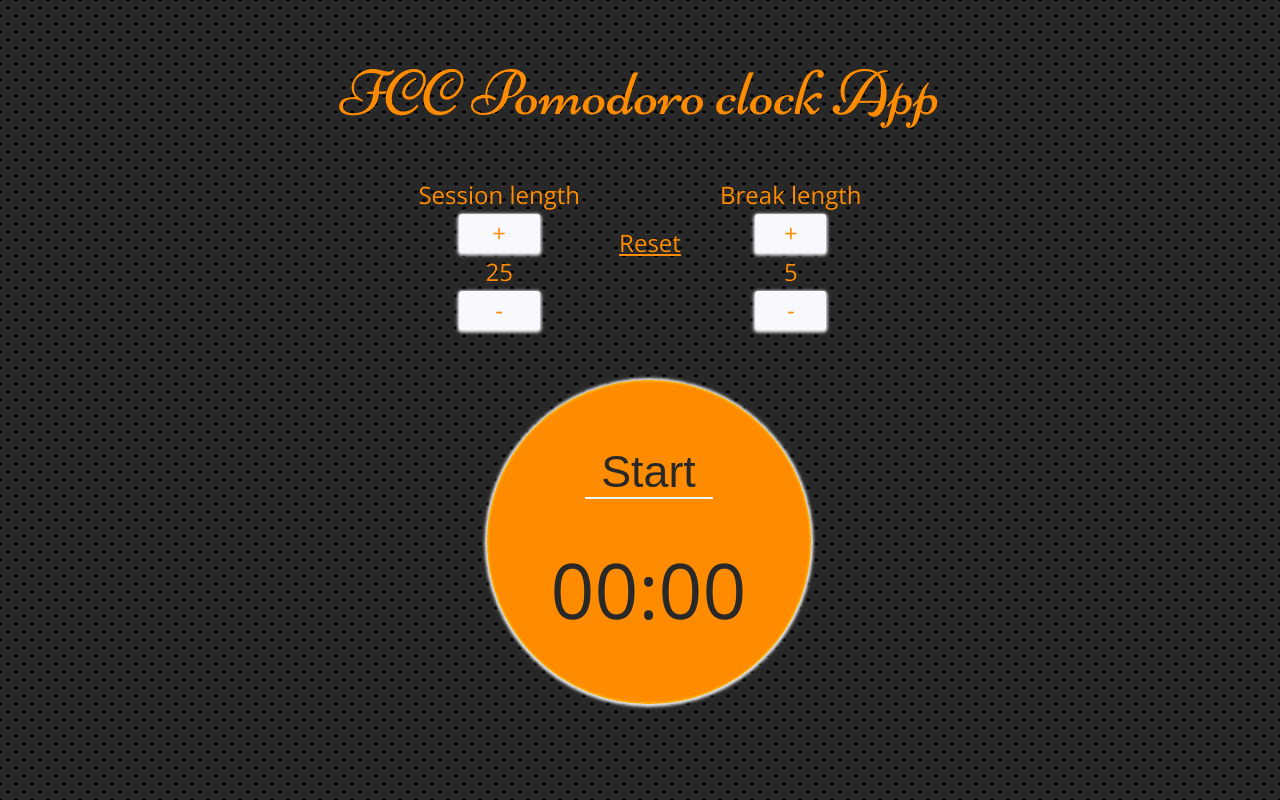
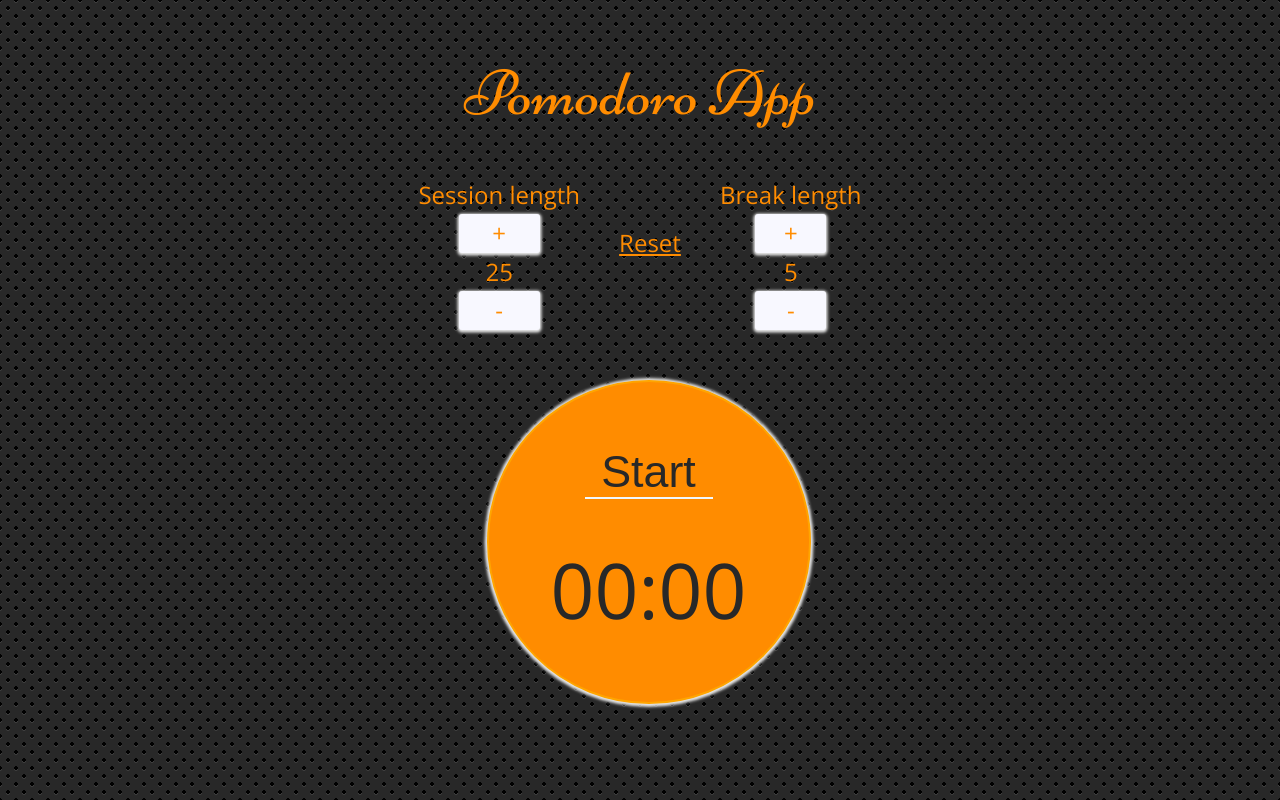
Before and after one commit to Zerelt/Pomodoro_App, a website: page src/index.html in a window 1280 px wide. Drawn offline with nearby package versions, Linux system fonts and the light colour scheme.

Commit message:
changed title

```diff
--- a/src/index.html
+++ b/src/index.html
@@ -13,7 +13,7 @@
 </head>
 
 <body id="body">
-    <p>FCC Pomodoro clock App</p>
+    <p>Pomodoro App</p>
 
     <div id="buttonBox">
 
```
